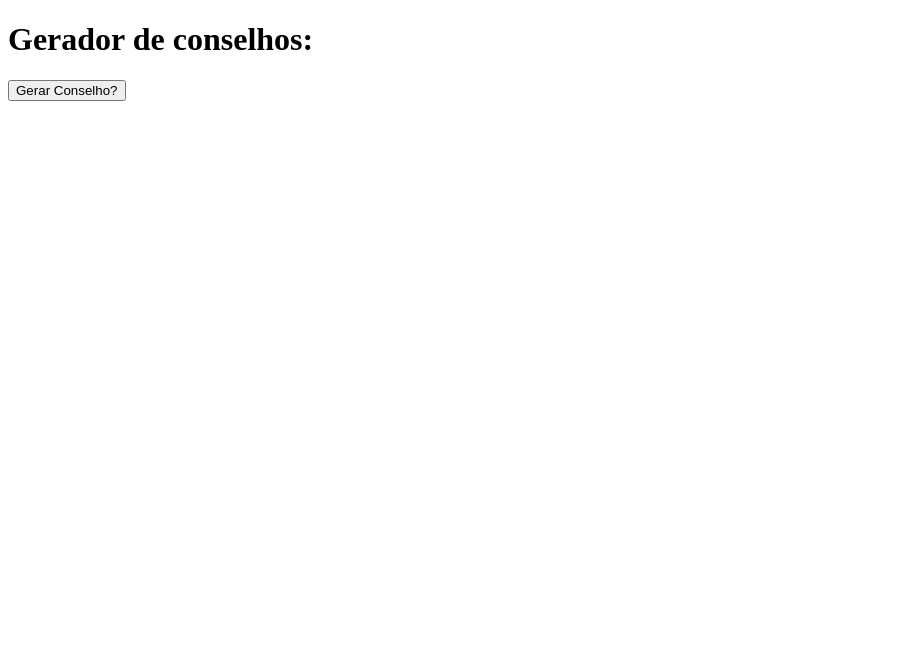
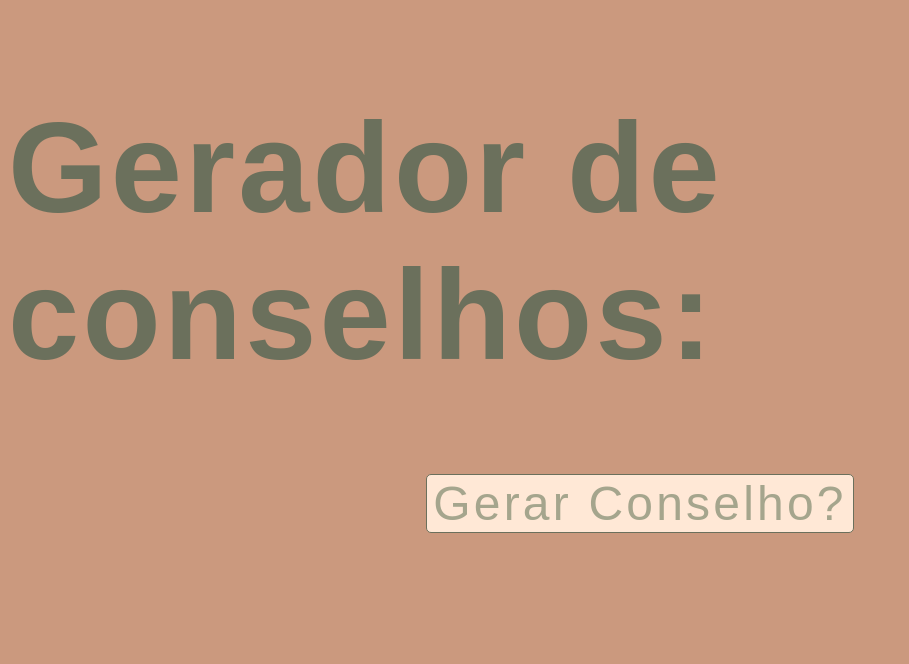
Before and after one commit to gabrielfaria09/API_Conselhos, a plain HTML site: page index.html in a window 1280 px wide. Shown: the whole page, without its empty margins (0-909 px from the left). Drawn offline with Linux system fonts and the light colour scheme; a web font is replaced by a local one.

Commit message:
Conselho gerado com sucesso.

```diff
--- a/index.html
+++ b/index.html
@@ -3,13 +3,21 @@
 <head>
     <meta charset="UTF-8">
     <meta name="viewport" content="width=device-width, initial-scale=1.0">
+    <link rel="stylesheet" href="style.css">
+    <link rel="preconnect" href="https://fonts.googleapis.com">
+<link rel="preconnect" href="https://fonts.gstatic.com" crossorigin>
+<link href="https://fonts.googleapis.com/css2?family=Caacupe+One&family=Josefin+Sans:ital,wght@0,100..700;1,100..700&family=MonteCarlo&family=Shadows+Into+Light&display=swap" rel="stylesheet">
     <title>Gerador de conselhos</title>
 </head>
 <body>
+    <main>
     <h1>Gerador de conselhos:</h1>
 
     <button id="botao">Gerar Conselho?</button>
 
+    <p id="conselho"></p>
+
+    </main>
     <script src="script.js"></script>
 </body>
 </html>
--- a/script.js
+++ b/script.js
@@ -1 +1,12 @@
 const botao = document.getElementById("botao");
+const paragrafo = document.getElementById("conselho");
+
+async function aconselhar() {
+        const resposta = (await fetch('https://api.adviceslip.com/advice'));
+        const dados = await resposta.json();
+        const texto = dados.slip.advice;
+        console.log(texto);
+        paragrafo.textContent = texto;
+
+}
+botao.addEventListener('click', aconselhar);
--- a/style.css
+++ b/style.css
@@ -0,0 +1,43 @@
+:root{
+    --cor1: #CB997E;
+    --cor2: #DDBEA9;
+    --cor3: #FFE8D6;
+    --cor4: #B7B7A4;
+    --cor5: #A5A58D;
+    --cor6: #6B705C;
+}
+
+body{
+    font-size: 4rem;
+    letter-spacing: 0.2rem;
+    font-family: "Caacupe One", sans-serif;
+    font-weight: 400;
+    font-style: normal;
+    display: flex;
+    justify-content: center;
+    align-items: center;
+    background-color: var(--cor1);
+    color: var(--cor6);
+}
+
+main{
+    display: flex;
+    flex-direction: column;
+    justify-content: center;
+    align-items: center;
+}
+
+#botao{
+    display: flex;
+    justify-content: center;
+    align-items: center;
+    font-size: 3rem;
+    letter-spacing: 0.2rem;
+    font-family: "Caacupe One", sans-serif;
+    font-weight: 400;
+    font-style: normal;
+    background-color: var(--cor3);
+    color: var(--cor5);
+    border: 1px solid var(--cor6);
+    border-radius: 5px;
+}
```
